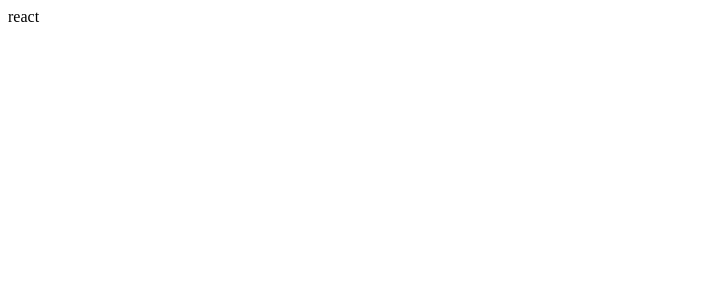
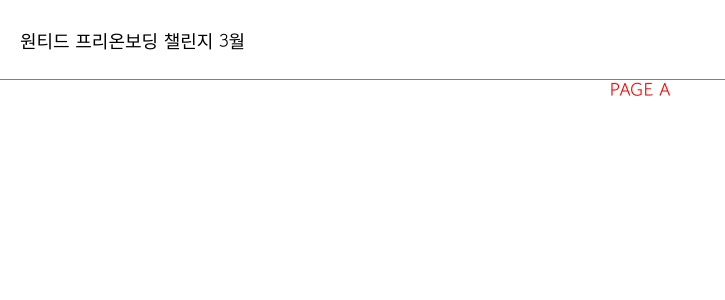
Before and after one commit to Kim-Jaemin420/wanted-pre-onboarding-3-FE-quest, a React (Vite) app: page /pageA in a window 1280 px wide. Shown: the top 300 px of the page, without its empty margins (0-725 px from the left). Built offline with nearby package versions, Linux system fonts and the light colour scheme.

Commit message:
Feat: 생성한 페이지 라우트 설정

```diff
--- a/src/App.tsx
+++ b/src/App.tsx
@@ -1,5 +1,20 @@
+import { BrowserRouter, Route, Routes } from 'react-router-dom';
+import { Login, PageA, PageB, PageC } from './pages';
+import { MainLayout } from '@/components';
+
 function App() {
-  return <div>react</div>;
+  return (
+    <BrowserRouter>
+      <Routes>
+        <Route element={<MainLayout />}>
+          <Route path="/pageA" element={<PageA />} />
+          <Route path="/pageB" element={<PageB />} />
+          <Route path="/pageC" element={<PageC />} />
+        </Route>
+        <Route path="/login" element={<Login />} />
+      </Routes>
+    </BrowserRouter>
+  );
 }
 
 export default App;
```
